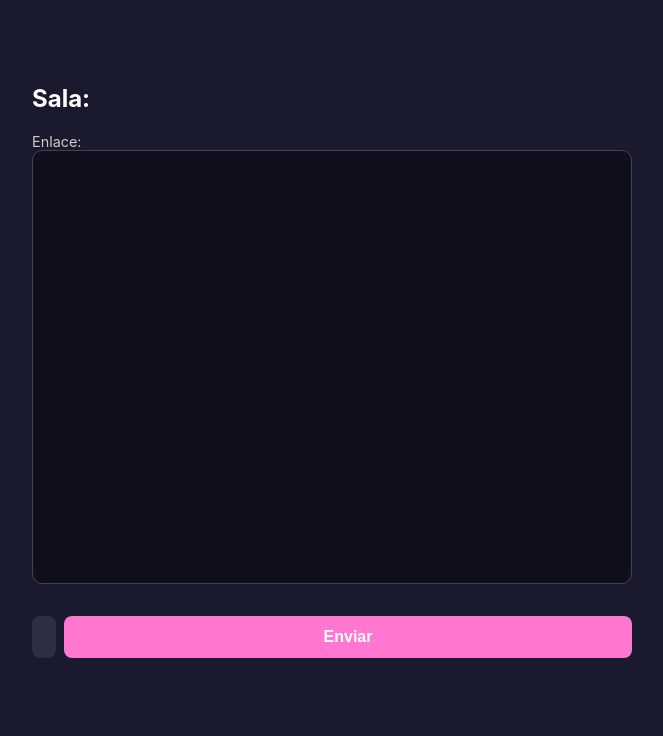
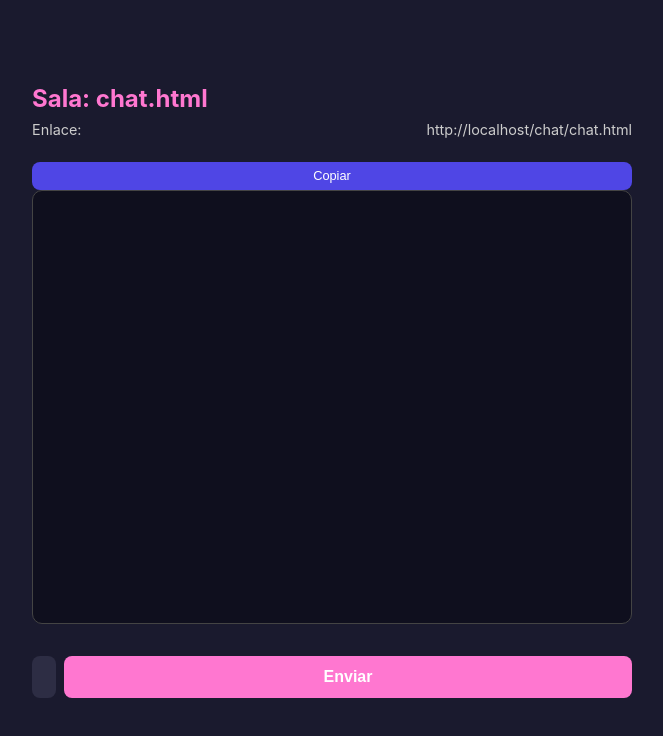
Before and after one commit to coffeetron832/chattt, a website: page public/chat.html in a window 1280 px wide. Shown: the whole page, without its empty margins (308-971 px from the left). Drawn offline with nearby package versions, Linux system fonts and the light colour scheme; no server answers.

Commit message:
Update chat.html

```diff
--- a/public/chat.html
+++ b/public/chat.html
@@ -15,6 +15,11 @@
     main {
       max-width: 600px;
       margin: 0 auto;
+    }
+
+    h2 {
+      margin-bottom: 0.5rem;
+      color: #ff77d0;
     }
 
     #chat-box {
@@ -52,10 +57,30 @@
     }
 
     #room-link {
-      margin-top: 1rem;
+      margin-top: 0.5rem;
       font-size: 0.9rem;
       color: #ccc;
       word-break: break-word;
+      display: flex;
+      align-items: center;
+      justify-content: space-between;
+      gap: 0.5rem;
+      flex-wrap: wrap;
+    }
+
+    #copy-button {
+      padding: 0.4rem 0.8rem;
+      font-size: 0.8rem;
+      background-color: #4f46e5;
+      border: none;
+      border-radius: 8px;
+      color: white;
+      cursor: pointer;
+      transition: background 0.3s ease;
+    }
+
+    #copy-button:hover {
+      background-color: #5a53f0;
     }
 
     .toast {
@@ -101,7 +126,11 @@
 <body>
   <main>
     <h2>Sala: <span id="room-id"></span></h2>
-    <div id="room-link">Enlace: <span id="room-url"></span></div>
+
+    <div id="room-link">
+      Enlace: <span id="room-url"></span>
+      <button id="copy-button">Copiar</button>
+    </div>
 
     <div id="chat-box" class="chat-box"></div>
 
@@ -121,6 +150,24 @@
   </div>
 
   <script src="/socket.io/socket.io.js"></script>
+  <script>
+    const roomId = window.location.pathname.split("/").pop();
+    document.getElementById("room-id").textContent = roomId;
+    const roomURL = `${window.location.origin}/chat/${roomId}`;
+    document.getElementById("room-url").textContent = roomURL;
+
+    document.getElementById("copy-button").addEventListener("click", async () => {
+      try {
+        await navigator.clipboard.writeText(roomURL);
+        const btn = document.getElementById("copy-button");
+        const prev = btn.textContent;
+        btn.textContent = "Copiado ✅";
+        setTimeout(() => btn.textContent = prev, 2000);
+      } catch (err) {
+        alert("No se pudo copiar el enlace");
+      }
+    });
+  </script>
   <script src="scripts/chat.js"></script>
 </body>
 </html>
```
